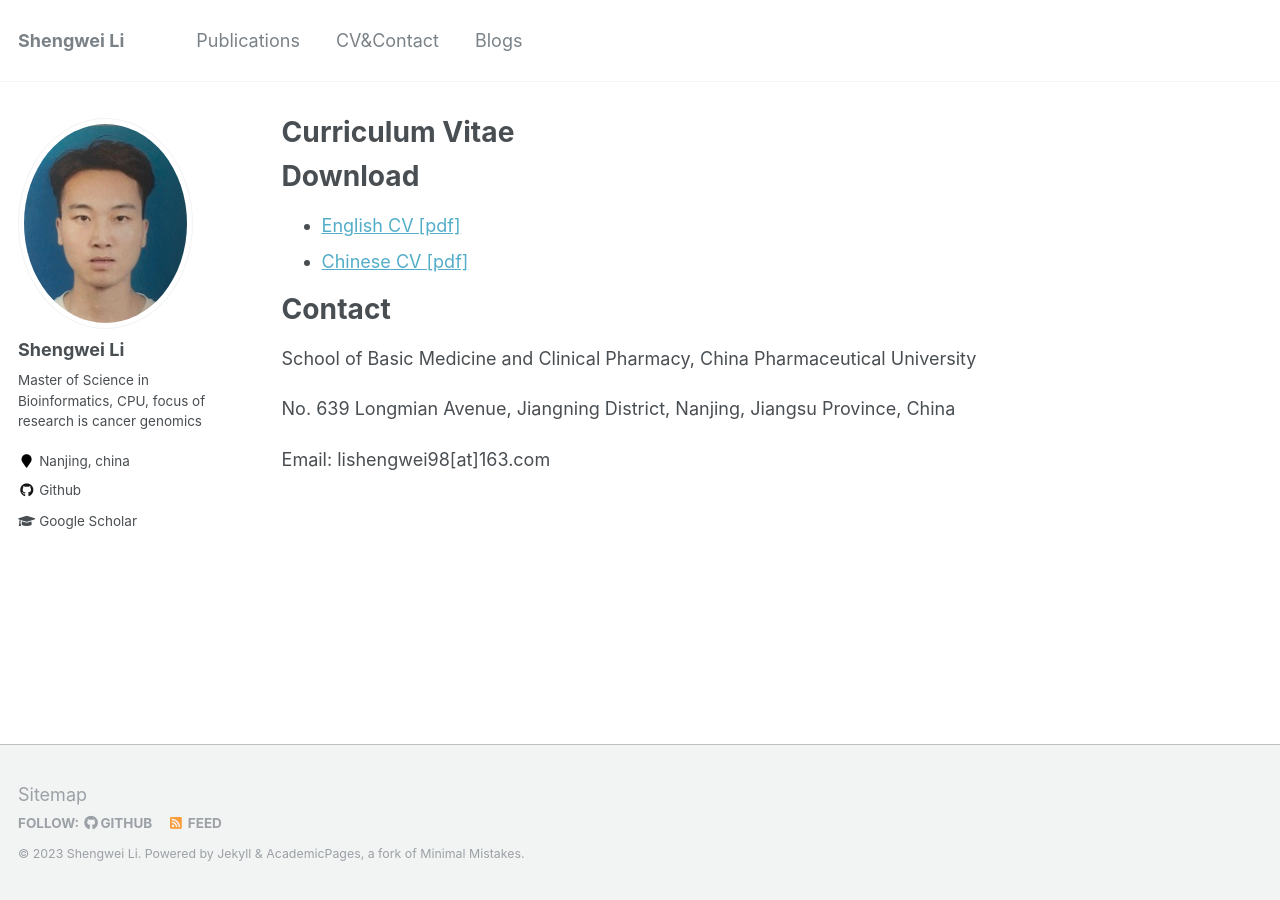
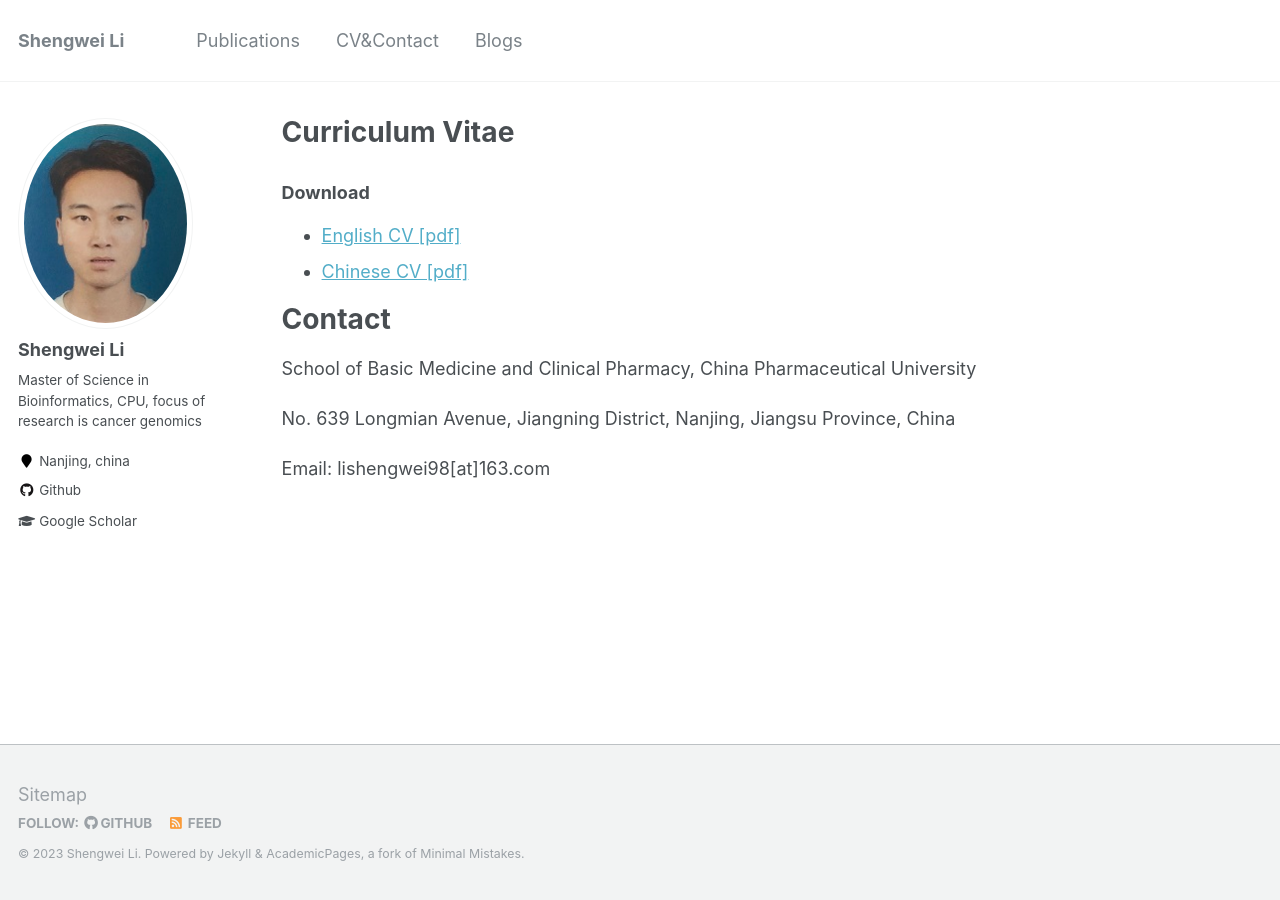
Before and after one commit to shengwei666/shengwei666.github.io, a Jekyll site: the page built from _pages/cv&contact.md, in a window 1280 px wide. Built offline with Jekyll 4.4.1, drawn with Linux system fonts in a browser that asks for light colours.

```diff
--- a/_pages/cv&contact.md
+++ b/_pages/cv&contact.md
@@ -5,8 +5,8 @@ permalink: /cv&contact/
 author_profile: true
 ---
 
-Download
-======
+### Download
+
 * [English CV [pdf]](https://shengwei666.github.io/files/cv/CV_English_Shengwei.pdf)
 * [Chinese CV [pdf]](https://shengwei666.github.io/files/cv/CV_Chinese_Shengwei.pdf)
 
```
